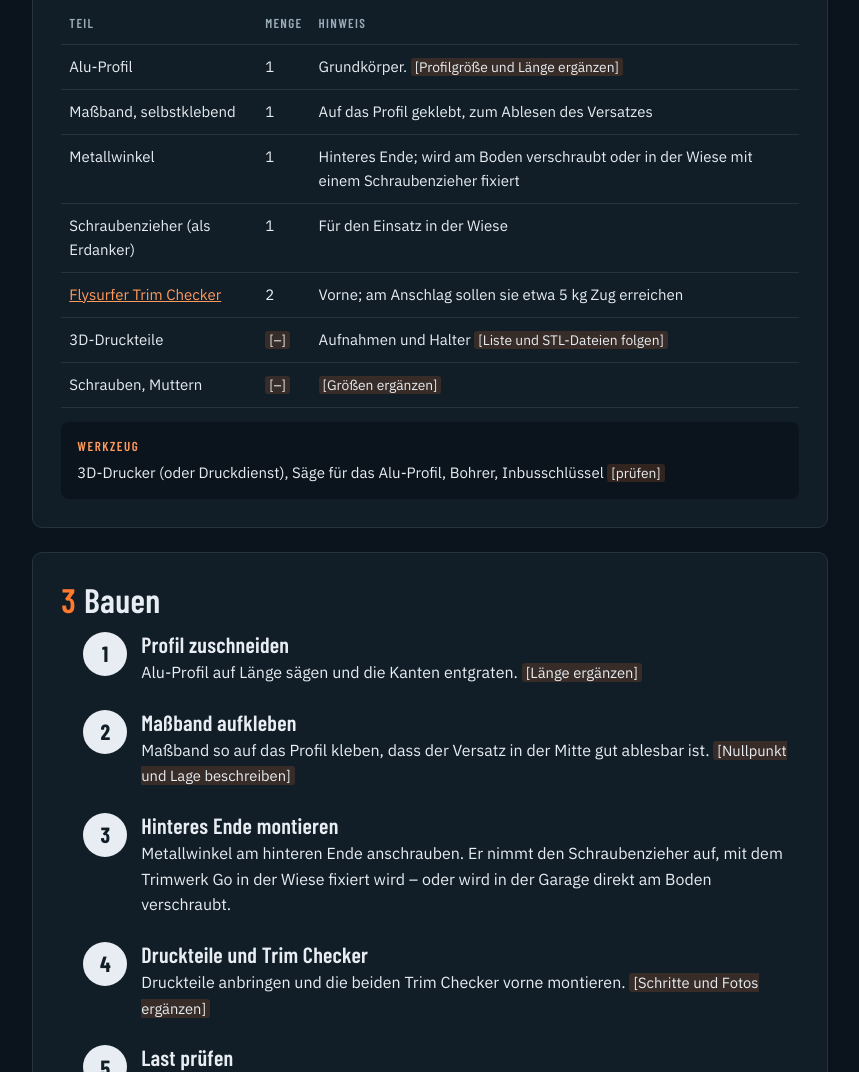
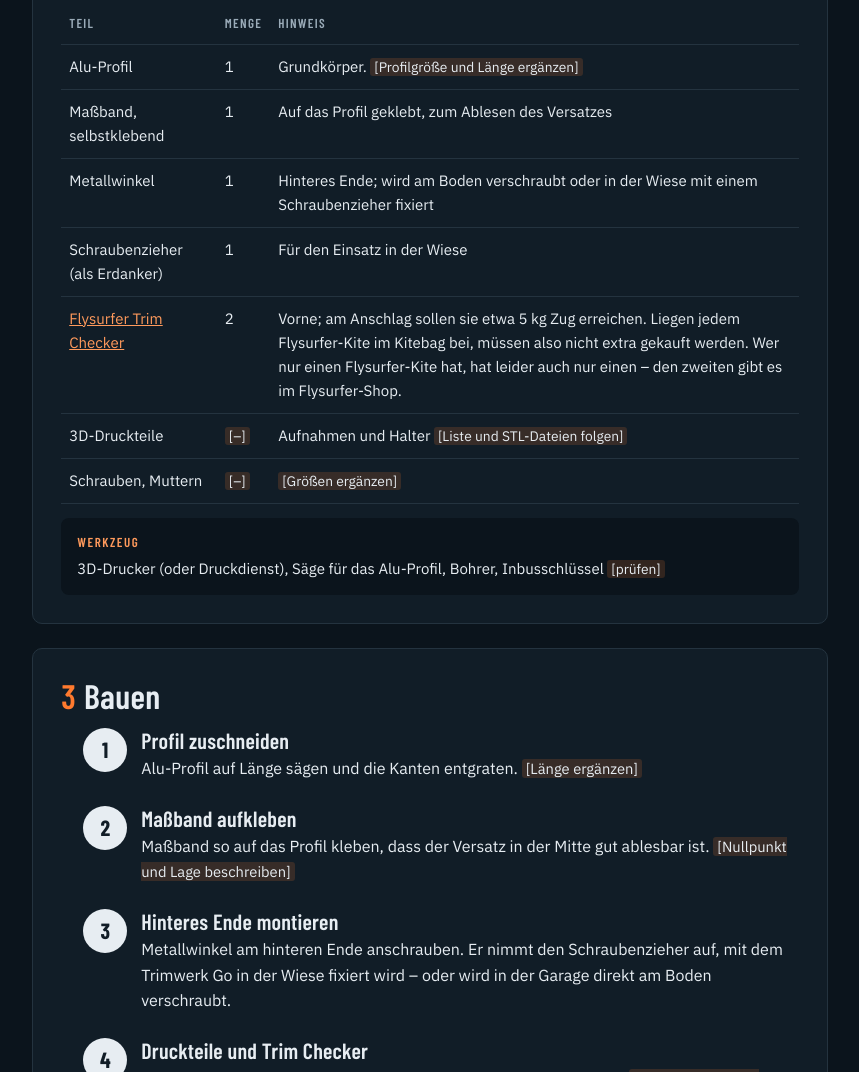
Before and after one commit to gernotschlager/kite-trim, a plain HTML site: page diy/index.html in a window 1280 px wide. Shown: the part 1148-2220 px from the top of the page, without its empty margins (336-1195 px from the left). Drawn offline with nearby package versions, Linux system fonts and the light colour scheme.

Commit message:
DIY: Trim Checker liegt dem Kite bei
Co-Authored-By: Claude Opus 5.5 <noreply@anthropic.com>
Claude-Session: https://claude.ai/code/session_01SxsauJVYFXbDRSU68pG8U5

```diff
--- a/diy/index.html
+++ b/diy/index.html
@@ -121,7 +121,7 @@
                 <tr><td>Maßband, selbstklebend</td><td>1</td><td>Auf das Profil geklebt, zum Ablesen des Versatzes</td></tr>
                 <tr><td>Metallwinkel</td><td>1</td><td>Hinteres Ende; wird am Boden verschraubt oder in der Wiese mit einem Schraubenzieher fixiert</td></tr>
                 <tr><td>Schraubenzieher (als Erdanker)</td><td>1</td><td>Für den Einsatz in der Wiese</td></tr>
-                <tr><td><a href="https://shop.flysurfer.com/Trim-Checker/FATC10000" target="_blank" rel="noopener">Flysurfer Trim Checker</a></td><td>2</td><td>Vorne; am Anschlag sollen sie etwa 5 kg Zug erreichen</td></tr>
+                <tr><td><a href="https://shop.flysurfer.com/Trim-Checker/FATC10000" target="_blank" rel="noopener">Flysurfer Trim Checker</a></td><td>2</td><td>Vorne; am Anschlag sollen sie etwa 5 kg Zug erreichen. Liegen jedem Flysurfer-Kite im Kitebag bei, müssen also nicht extra gekauft werden. Wer nur einen Flysurfer-Kite hat, hat leider auch nur einen – den zweiten gibt es im Flysurfer-Shop.</td></tr>
                 <tr><td>3D-Druckteile</td><td><span class="todo">[–]</span></td><td>Aufnahmen und Halter <span class="todo">[Liste und STL-Dateien folgen]</span></td></tr>
                 <tr><td>Schrauben, Muttern</td><td><span class="todo">[–]</span></td><td><span class="todo">[Größen ergänzen]</span></td></tr>
               </tbody>
```
